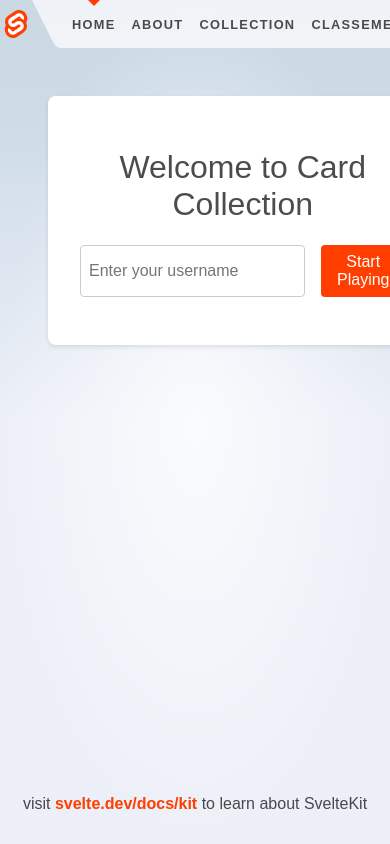
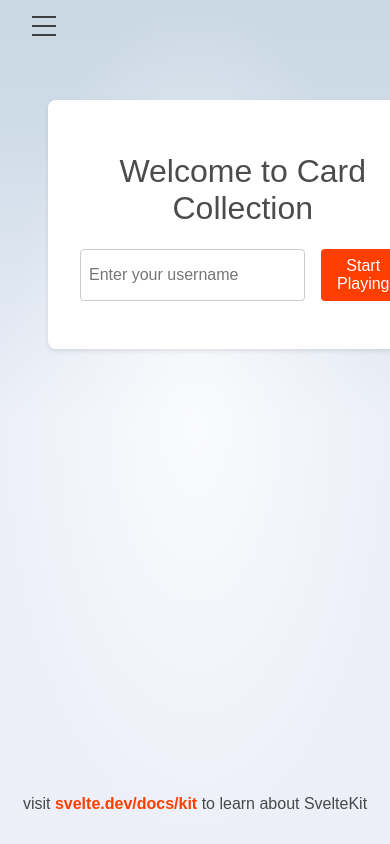
Before and after one commit to raymy95/sveltejs-kit-template-default-sara30test, a SvelteKit app: page / in a window 390 px wide. Shown: the top 844 px of the page. Built offline with nearby package versions, Linux system fonts and the light colour scheme.

Commit message:
responsive

```diff
--- a/src/routes/Header.svelte
+++ b/src/routes/Header.svelte
@@ -5,17 +5,24 @@
     import { goto } from '$app/navigation';
     import { auth } from '$lib/stores/auth';
 
+    let menuOpen = $state(false);
+
     $effect(() => {
         auth.initialize();
     });
 
     function handleNavigation(path) {
         goto(`${path}?token=${$page.url.searchParams.get('token')}`);
+        menuOpen = false;
     }
 
     function handleLogout() {
         auth.logout();
         handleNavigation('/');
+    }
+
+    function toggleMenu() {
+        menuOpen = !menuOpen;
     }
 </script>
 
@@ -26,8 +33,16 @@
         </a>
     </div>
 
-    <nav>
-        <svg viewBox="0 0 2 3" aria-hidden="true">
+    <button class="menu-button" on:click={toggleMenu} aria-label="Toggle menu">
+        <div class="hamburger" class:open={menuOpen}>
+            <span></span>
+            <span></span>
+            <span></span>
+        </div>
+    </button>
+
+    <nav class:open={menuOpen}>
+        <svg viewBox="0 0 2 3" aria-hidden="true" class="nav-arrow">
             <path d="M0,0 L1,2 C1.5,3 1.5,3 2,3 L2,0 Z" />
         </svg>
         <ul>
@@ -52,7 +67,7 @@
                 </li>
             {/if}
         </ul>
-        <svg viewBox="0 0 2 3" aria-hidden="true">
+        <svg viewBox="0 0 2 3" aria-hidden="true" class="nav-arrow">
             <path d="M0,0 L0,3 C0.5,3 0.5,3 1,2 L2,0 Z" />
         </svg>
     </nav>
@@ -68,11 +83,17 @@
     header {
         display: flex;
         justify-content: space-between;
+        align-items: center;
+        padding: 0 1rem;
+        position: relative;
     }
 
     .corner {
         width: 3em;
         height: 3em;
+        display: flex;
+        align-items: center;
+        justify-content: center;
     }
 
     .corner a {
@@ -93,9 +114,10 @@
         display: flex;
         justify-content: center;
         --background: rgba(255, 255, 255, 0.7);
+        position: relative;
     }
 
-    svg {
+    .nav-arrow {
         width: 2em;
         height: 3em;
         display: block;
@@ -171,4 +193,106 @@
     .logout-button:hover {
         color: #ff0000;
     }
+
+    .menu-button {
+        display: none;
+        padding: 1rem;
+        background: none;
+        border: none;
+        cursor: pointer;
+        z-index: 100;
+    }
+
+    .hamburger {
+        width: 24px;
+        height: 20px;
+        position: relative;
+        display: flex;
+        flex-direction: column;
+        justify-content: space-between;
+    }
+
+    .hamburger span {
+        display: block;
+        width: 100%;
+        height: 2px;
+        background-color: var(--color-text);
+        transition: all 0.3s ease-in-out;
+    }
+
+    .hamburger.open span:nth-child(1) {
+        transform: translateY(9px) rotate(45deg);
+    }
+
+    .hamburger.open span:nth-child(2) {
+        opacity: 0;
+    }
+
+    .hamburger.open span:nth-child(3) {
+        transform: translateY(-9px) rotate(-45deg);
+    }
+
+    @media (max-width: 768px) {
+        .menu-button {
+            display: block;
+        }
+
+        nav {
+            position: fixed;
+            top: 0;
+            left: 0;
+            right: 0;
+            bottom: 0;
+            background: rgba(255, 255, 255, 0.95);
+            transform: translateX(-100%);
+            transition: transform 0.3s ease-in-out;
+            z-index: 90;
+            padding: 4rem 1rem 1rem;
+        }
+
+        nav.open {
+            transform: translateX(0);
+        }
+
+        .nav-arrow {
+            display: none;
+        }
+
+        ul {
+            flex-direction: column;
+            height: auto;
+            background: none;
+            gap: 1rem;
+        }
+
+        li {
+            height: auto;
+            width: 100%;
+        }
+
+        button {
+            width: 100%;
+            justify-content: center;
+            padding: 1rem;
+        }
+
+        li[aria-current='page']::before {
+            display: none;
+        }
+
+        .username {
+            text-align: center;
+            padding: 1rem;
+        }
+
+        .corner:last-child {
+            display: none;
+        }
+    }
+
+    @media (max-width: 480px) {
+        .corner:first-child {
+            display: none;
+        }
+    }
 </style>
```
